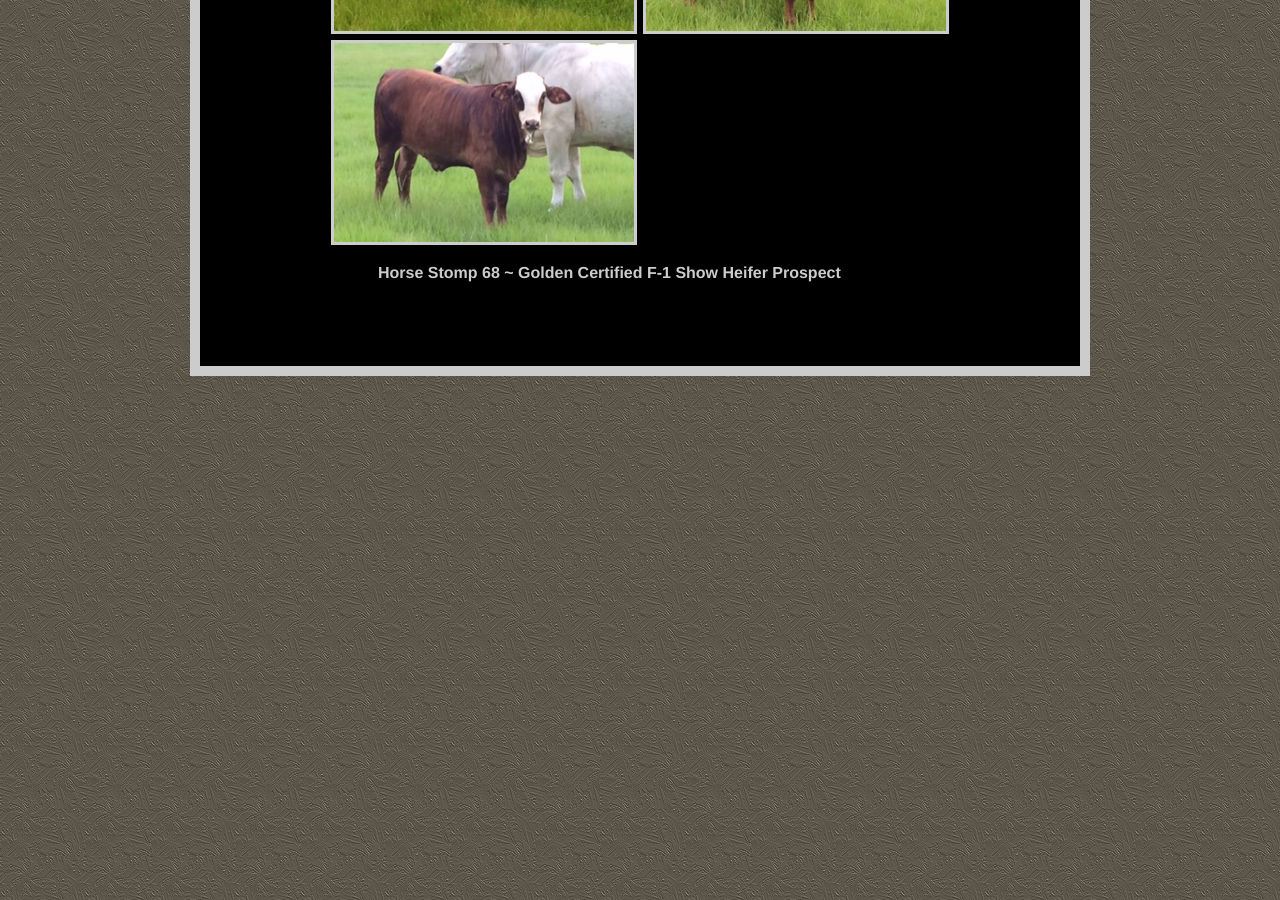
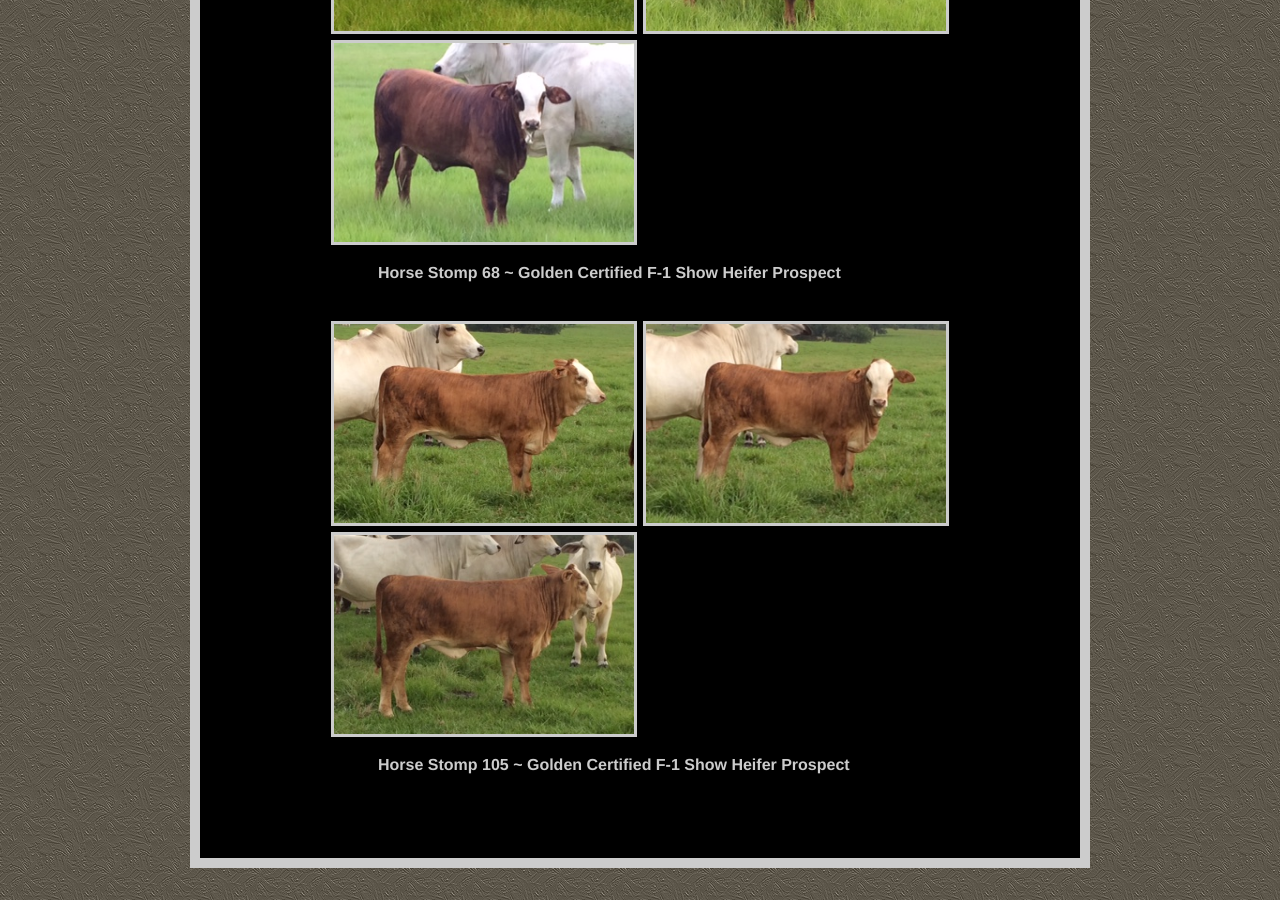
Before and after one commit to jshawl/horsestomp, a Jekyll site: the page built from for-sale.md, in a window 1280 px wide and 900 px high, scrolled down 1694 px. Built offline with Jekyll 4.4.1, drawn with Linux system fonts in a browser that asks for light colours.

Commit message:
Horse Stomp 105 ~ Golden Certified F-1 Show Heifer Prospect

```diff
--- a/for-sale.md
+++ b/for-sale.md
@@ -16,10 +16,17 @@ cows:
       - /images/for-sale/7375.jpg
       - /images/for-sale/ki-3.jpeg
   - name: Horse Stomp 68 ~ Golden Certified F-1 Show Heifer Prospect
+    extra: ""
     images:
       - /images/for-sale/hs68-1.jpeg
       - /images/for-sale/hs68-2.jpeg
       - /images/for-sale/hs68-3.jpeg
+  - name: Horse Stomp 105 ~ Golden Certified F-1 Show Heifer Prospect
+    extra: ""
+    images:
+      - /images/for-sale/hs105-1.jpeg
+      - /images/for-sale/hs105-2.jpeg
+      - /images/for-sale/hs105-3.jpeg
 ---
 
 {% for cow in page.cows %}
```
Also changed, not shown: images/for-sale/hs105-1.jpeg (added), images/for-sale/hs105-2.jpeg (added), images/for-sale/hs105-3.jpeg (added).
